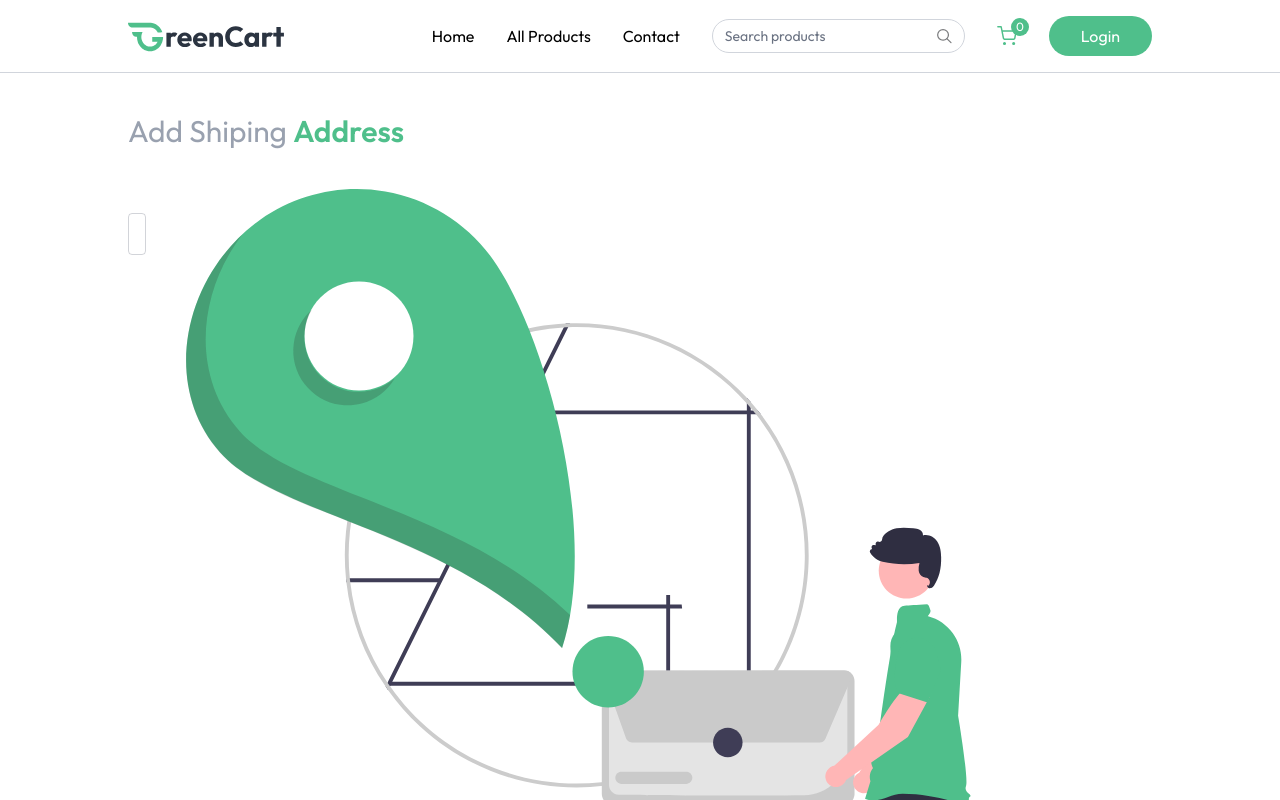
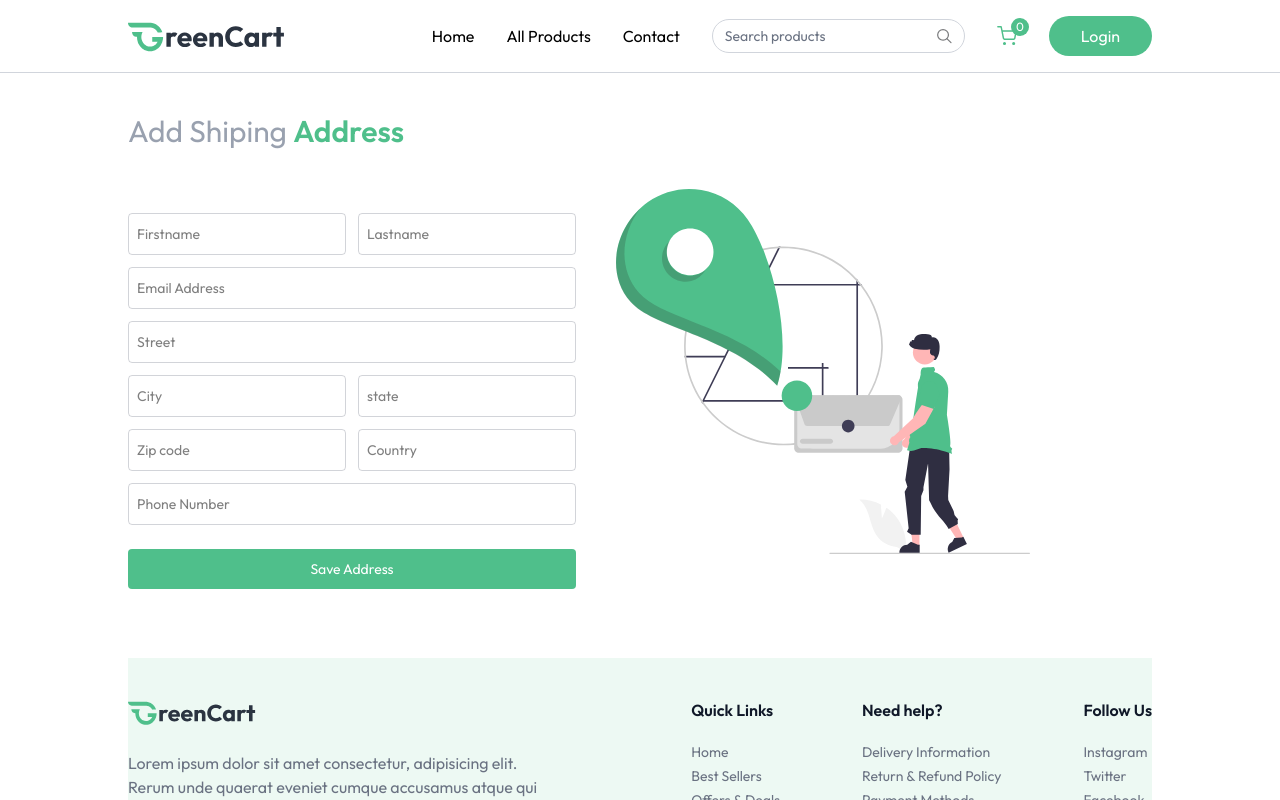
Before and after one commit to dassoumen98/DailyCart, a React (Vite) app in the folder client/: page /add-address in a window 1280 px wide. Shown: the top 800 px of the page. Built offline with nearby package versions, Linux system fonts and the light colour scheme.

Commit message:
fix: correct spelling of handleChange and improve address input handling in AddAddress component

```diff
--- a/client/src/context/appContext.jsx
+++ b/client/src/context/appContext.jsx
@@ -1,4 +1,4 @@
-import { createContext, useContext ,useState } from "react"
+import { createContext, useContext ,useEffect,useState } from "react"
 import { useNavigate } from "react-router-dom"
 import { dummyProducts } from "../assets/assets"
 import { toast } from "react-hot-toast"
@@ -22,7 +22,7 @@ export const AppContextProvider = ({ children }) => {
         setProducts(dummyProducts)
      }
     // call fetch products on component mount
-    useState(() => {
+    useEffect(() => {
         fetchProducts()
     }, [])
 
--- a/client/src/pages/AddAddress.jsx
+++ b/client/src/pages/AddAddress.jsx
@@ -2,17 +2,20 @@ import React from 'react'
 import { assets } from '../assets/assets'
 import { useState } from 'react'
 
-
-export default function AddAddress() {
-    const InputField = ({  type, name, placeholder,handelChange, address }) => (
+ const InputField = ({  type, name, placeholder,handleChange, address }) => (
         <input className='w-full px-2 py-2.5  border border-gray-500/30 outline-none  rounded focus:border-primary trannsa' type={type}
         placeholder={placeholder}
         name={name}
-        value={address[name]}
-        onChange={handelChange}
+        value={address[name] || ''}
+        onChange={handleChange}
+        required
         />
 
     )
+
+
+export default function AddAddress() {
+
 
     const [address, setAddress] = useState({
         firstname: '',
@@ -24,10 +27,12 @@ export default function AddAddress() {
         zipCode: '',
         phone: '',
     })
-    const handelChange = (e) => {
-        const { name, value } = e.target;
-        setAddress({ ...address, [name]: value });
-    }
+    const handleChange = (e) => {
+    const { name, value } = e.target;
+    setAddress(prev => ({ ...prev, [name]: value.trim() }));
+}
+console.log(address);
+
 
     const onsubmitHandler=(e)=>{
         e.preventDefault()
@@ -37,16 +42,40 @@ export default function AddAddress() {
     <div className='mt-10'>
         <p className='text-2xl md:text-3xl text-gray-400'>Add Shiping <span className=' font-semibold text-primary'>Address</span></p>
 
-        <div className='flex flex-col md:flex-row gap-10 mt-10'>
+        <div className='flex flex-col-reverse md:flex-row gap-10 mt-10'>
             <div className='flex-1 max-w-md'>
                 <form onSubmit={onsubmitHandler} className='space-y-3 mt-6 text-sm'>
-                <InputField type="text" name="firstname" placeholder="Firstname" handelChange={handelChange} address={address}  />
+                    <div className='grid grid-cols-2 gap-3'>
+                        <InputField type="text" name="firstname" placeholder="Firstname" handleChange={handleChange} address={address} />
+
+                        <InputField type="text" name="lastname" placeholder="Lastname" handleChange={handleChange} address={address} />
+
+                    </div>
+
+                        <InputField type="email" name="email" placeholder="Email Address" handleChange={handleChange} address={address} />
+
+                        <InputField type="text" name="street" placeholder="Street" handleChange={handleChange} address={address} />
+
+                    <div className='grid grid-cols-2 gap-3'>
+                        <InputField type="text" name="city" placeholder="City" handleChange={handleChange} address={address} />
+                        <InputField type="text" name="state" placeholder="state" handleChange={handleChange} address={address} />
+                    </div>
+
+                     <div className='grid grid-cols-2 gap-3'>
+                        <InputField type="number" name="zipcode" placeholder="Zip code" handleChange={handleChange} address={address} />
+                        <InputField type="text" name="country" placeholder="Country" handleChange={handleChange} address={address} />
+                    </div>
+                        <InputField type="number" name="phone" placeholder="Phone Number" handleChange={handleChange} address={address} />
+
+                    <button type='submit' className='w-full bg-primary text-white py-2.5 rounded hover:opacity-90 trannsa mt-3'>Save Address</button>
+
+
 
                 </form>
 
             </div>
 
-            <img className='w-52 md:w-full' src={assets.add_address_iamge} alt="add address" />
+            <img className='md:mr-16 mb-16 md:mt-0' src={assets.add_address_iamge} alt="add address" />
 
         </div>
 
```
